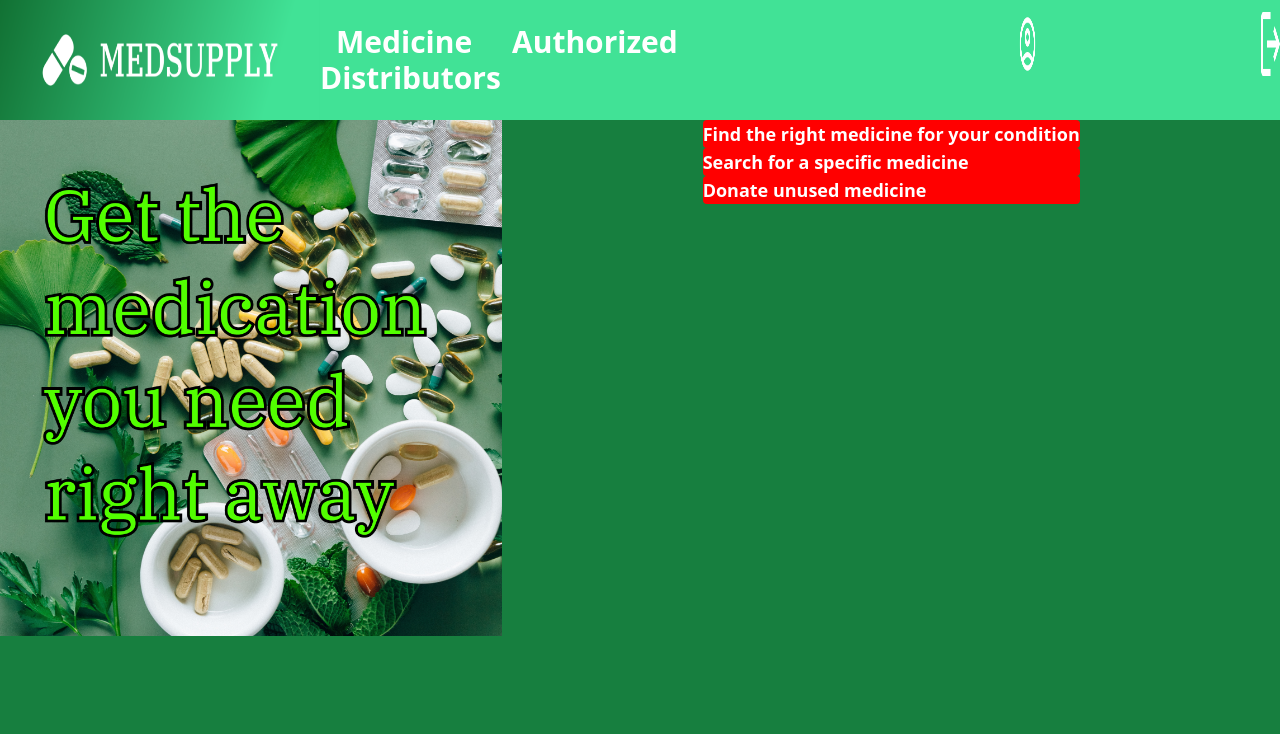
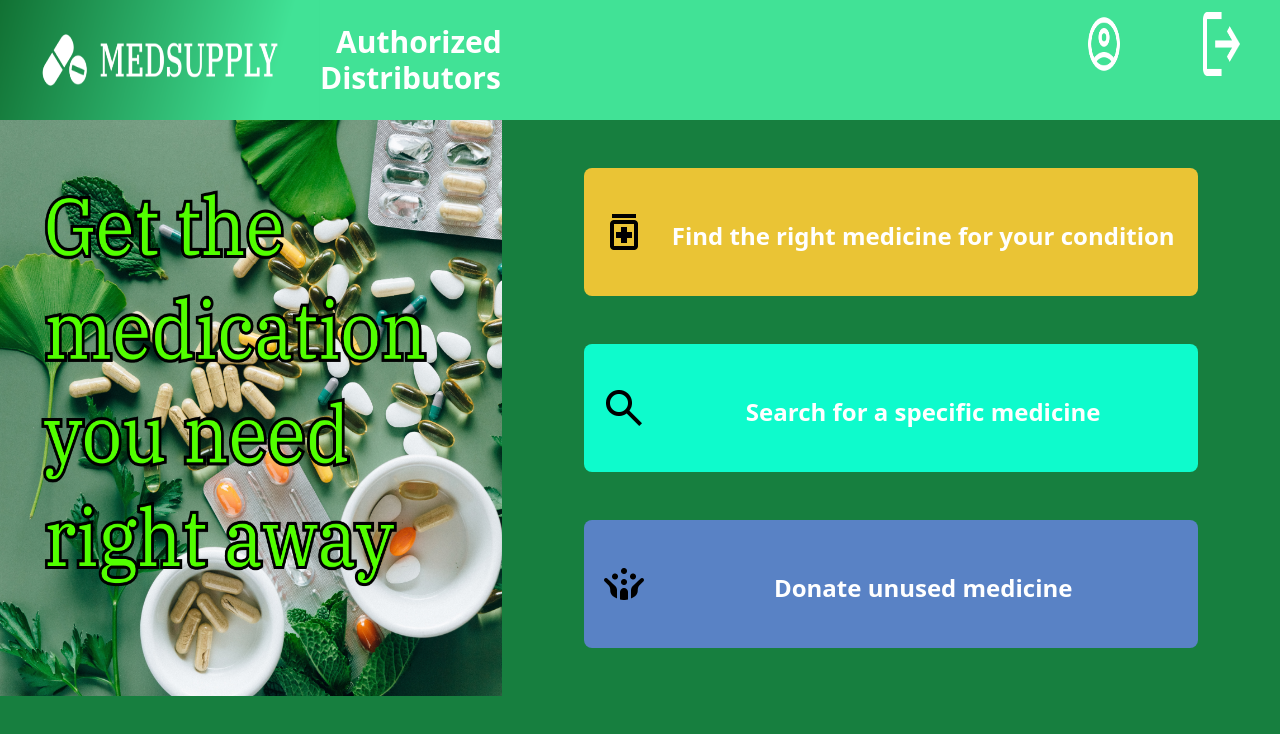
Before and after one commit to odysseuskir/medsupply, an Astro site: page / in a window 1280 px wide. Built offline with nearby package versions, Linux system fonts and the light colour scheme; Astro itself is replaced by a stand-in of ours.

Commit message:
finalize home page

```diff
--- a/package.json
+++ b/package.json
@@ -11,6 +11,7 @@
   },
   "dependencies": {
     "@astrojs/tailwind": "^5.0.1",
+    "@tailwindcss/forms": "^0.5.6",
     "astro": "^3.2.3",
     "tailwindcss": "^3.3.3"
   }
--- a/src/layouts/Layout.astro
+++ b/src/layouts/Layout.astro
@@ -12,22 +12,21 @@ import exit_icon from "../images/Vector.png";
     <meta name="viewport" content="width=device-width" />
     <link rel="icon" type="image/svg+xml" href="/favicon.svg" />
     <meta name="generator" content={Astro.generator} />
-    <title>Medsupply</title>
+    <title> Medsupply </title>
   </head>
   <nav>
-    <div class="flex bg-navgreen">
+    <div class="flex bg-navgreen w-full">
       <img src={logo.src} class="w-3/12" />
 
       <div
         class="justify-start my-6 text-sky-500 font-semibold text-3xl"
         style="color:white"
       >
-        <a href="#" class="mx-4"> Medicine</a>
-        <a href="#" class="mx-4"> Authorized Distributors</a>
+        <a href="#" class="mx-4 text-center"> Authorized Distributors </a>
       </div>
-      <div class="mx-58 flex justify-end my-3">
-        <a class="inline mx-56" href="#"><img src={account_icon.src} class="w-16 h-16" /></a>
-        <a class="inline mx-35" href="#"><img src={exit_icon.src} class="w-16 h-16" /></a>
+      <div class="ml-[32vw] flex justify-end my-3">
+        <a class="inline mx-10" href="#"><img src={account_icon.src} class="w-16 h-16" /></a>
+        <a class="inline mx-10" href="#"><img src={exit_icon.src} class="w-16 h-16" /></a>
       </div>
     </div>
   </nav>
--- a/src/pages/index.astro
+++ b/src/pages/index.astro
@@ -1,6 +1,9 @@
 ---
 import Layout from "../layouts/Layout.astro";
 import banner from "../images/banner (1).png";
+import add_medicines from "../images/Icon.png";
+import search from "../images/icon_(2).png";
+import donate from "../images/icon_(3).png";
 ---
 
 <html class="bg-[#177F3F]">
@@ -11,16 +14,23 @@ import banner from "../images/banner (1).png";
       <div class="justify-end mx-4 w-full">
         <div class="flex justify-center content-center items-center self-center" style="color: white">
           <div class="font-semibold text-lg">
-            <div class="rounded" style="background-color: red;">
-              <p> Find the right medicine for your condition </p>
+
+            <div class="flex rounded-lg py-10 text-center my-12 w-[48vw] bg-mustard_yellow">
+              <img src={add_medicines.src} class="pl-4 justify-start w-[5vw] inline" />
+              <div class="justify-center w-[43vw] items-center text-2xl font-bold mt-3"><a class="justify-center inline" href="/ai/">Find the right medicine for your condition </a></div>
             </div>
-            <div class="rounded" style="background-color: red;">
-              <p> Search for a specific medicine </p>
+
+            <div class="flex rounded-lg py-10 text-center my-12 w-[48vw] bg-like_blue">
+              <img src={search.src} class="pl-4 justify-start w-[5vw] inline" />
+              <div class="justify-center w-[43vw] items-center text-2xl font-bold mt-3"><a class="justify-center inline" href="/search?q=*"> Search for a specific medicine </a></div>
             </div>
-            <div class="rounded" style="background-color: red;">
-              <p> Donate unused medicine </p>
+
+            <div class="flex rounded-lg py-10 text-center my-12 w-[48vw] bg-smoky_blue">
+              <img src={donate.src} class="pl-4 justify-start w-[5vw] inline" />
+              <div class="justify-center w-[43vw] items-center text-2xl font-bold mt-3"><a class="justify-center inline" href="/donate/unused"> Donate unused medicine </a></div>
             </div>
           </div>
+
         </div>
       </div>
     </div>
--- a/tailwind.config.cjs
+++ b/tailwind.config.cjs
@@ -1,15 +1,18 @@
-const colors = require("tailwindcss/colors");
-
 /** @type {import('tailwindcss').Config} */
 module.exports = {
   content: ["./src/**/*.{astro,html,js,jsx,md,mdx,svelte,ts,tsx,vue}"],
-  plugins: [],
+  plugins: [require("@tailwindcss/forms")],
   theme: {
-    extend: {},
-    colors: {
-      ...colors,
-      navgreen: "#41E296",
-      background: "#177F3F",
+    extend: {
+      colors: {
+        navgreen: "#41E296",
+        background: "#177F3F",
+        darkbackground: "#86AC86",
+        greenbtn: "#52FF00",
+        mustard_yellow: "#EAC435",
+        like_blue: "#0EFBCC",
+        smoky_blue: "#5982C5",
+      },
     },
   },
 };
```
Also changed, not shown: src/images/icon_(2).png (added), src/images/icon_(3).png (added), 1 other file.
